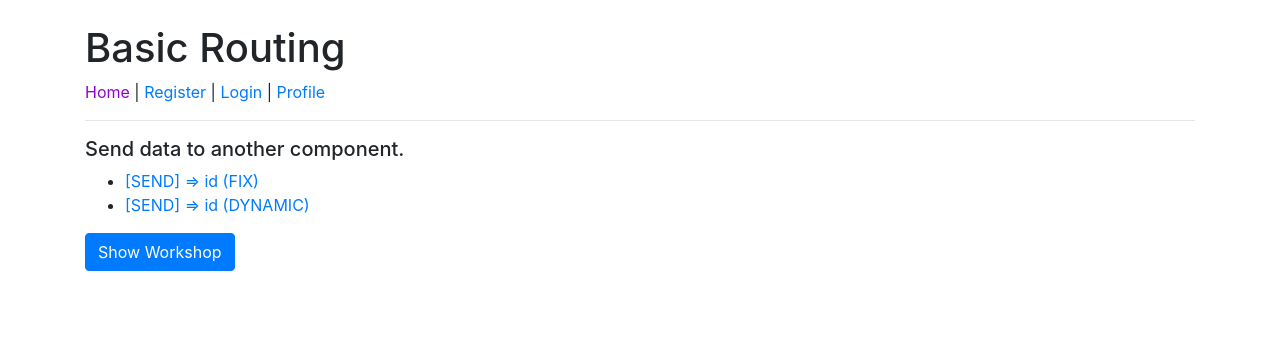
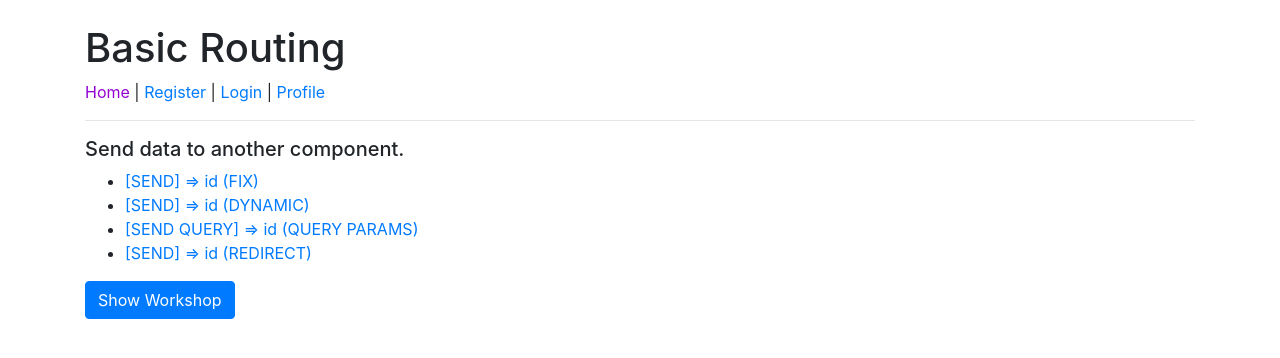
Before and after one commit to un4ckn0wl3z/basic-angular7, an Angular app: page / in a window 1280 px wide. Shown: the top 358 px of the page. Built offline with nearby package versions, Linux system fonts and the light colour scheme.

Commit message:
send data with queryParams

```diff
--- a/src/app/components/data/data.component.html
+++ b/src/app/components/data/data.component.html
@@ -9,4 +9,9 @@
     <th>:</th>
     <td>{{ params | json }}</td>
   </tr>
+  <tr>
+    <th>Query Params</th>
+    <th>:</th>
+    <td>{{ queryParams | json }}</td>
+  </tr>
 </table>
--- a/src/app/components/data/data.component.ts
+++ b/src/app/components/data/data.component.ts
@@ -7,13 +7,16 @@ import { ActivatedRoute } from '@angular/router';
   styleUrls: ['./data.component.css']
 })
 export class DataComponent implements OnInit {
-
-  id:string;
   params: any;
+  queryParams: any;
 
   constructor(private activvateRoute:ActivatedRoute) {
     this.params = this.activvateRoute.snapshot.params;
+    this.queryParams = this.activvateRoute.snapshot.queryParams;
+
     console.log(this.params);
+    console.log(this.queryParams);
+
   }
 
   ngOnInit() {
--- a/src/app/components/home/home.component.css
+++ b/src/app/components/home/home.component.css
@@ -0,0 +1,7 @@
+a.text-primary {
+    cursor: pointer;
+}
+
+a.text-primary:hover {
+    text-decoration: underline;
+}
--- a/src/app/components/home/home.component.html
+++ b/src/app/components/home/home.component.html
@@ -7,6 +7,12 @@
       </li>
       <li>
         <a [routerLink]="['/data/400',{item:200}]">[SEND] => id (DYNAMIC)</a>
+      </li>
+      <li>
+        <a routerLink="/data/999" [queryParams]="{ param1: 200, param2 : 300}">[SEND QUERY] => id (QUERY PARAMS)</a>
+      </li>
+      <li>
+        <a class="text-primary" (click)="onRedirect()">[SEND] => id (REDIRECT)</a>
       </li>
     </ul>
   </div>
--- a/src/app/components/home/home.component.ts
+++ b/src/app/components/home/home.component.ts
@@ -1,3 +1,4 @@
+import { Router } from '@angular/router';
 import { Component, OnInit } from '@angular/core';
 import { ICom2formData } from 'src/app/interfaces/com2formdata.interface';
 
@@ -9,6 +10,21 @@ import { ICom2formData } from 'src/app/interfaces/com2formdata.interface';
 export class HomeComponent  {
 
 
+  constructor(private router:Router){
+
+  }
+
   isShowWorkshop:boolean = false;
   com2FormData: ICom2formData;
+
+  // redirect
+  onRedirect(){
+    this.router.navigate(['/','data',420], {queryParams:{
+      item1:156,
+      item2:561,
+      item3:'p'
+    }});
+  }
+
+
 }
```
